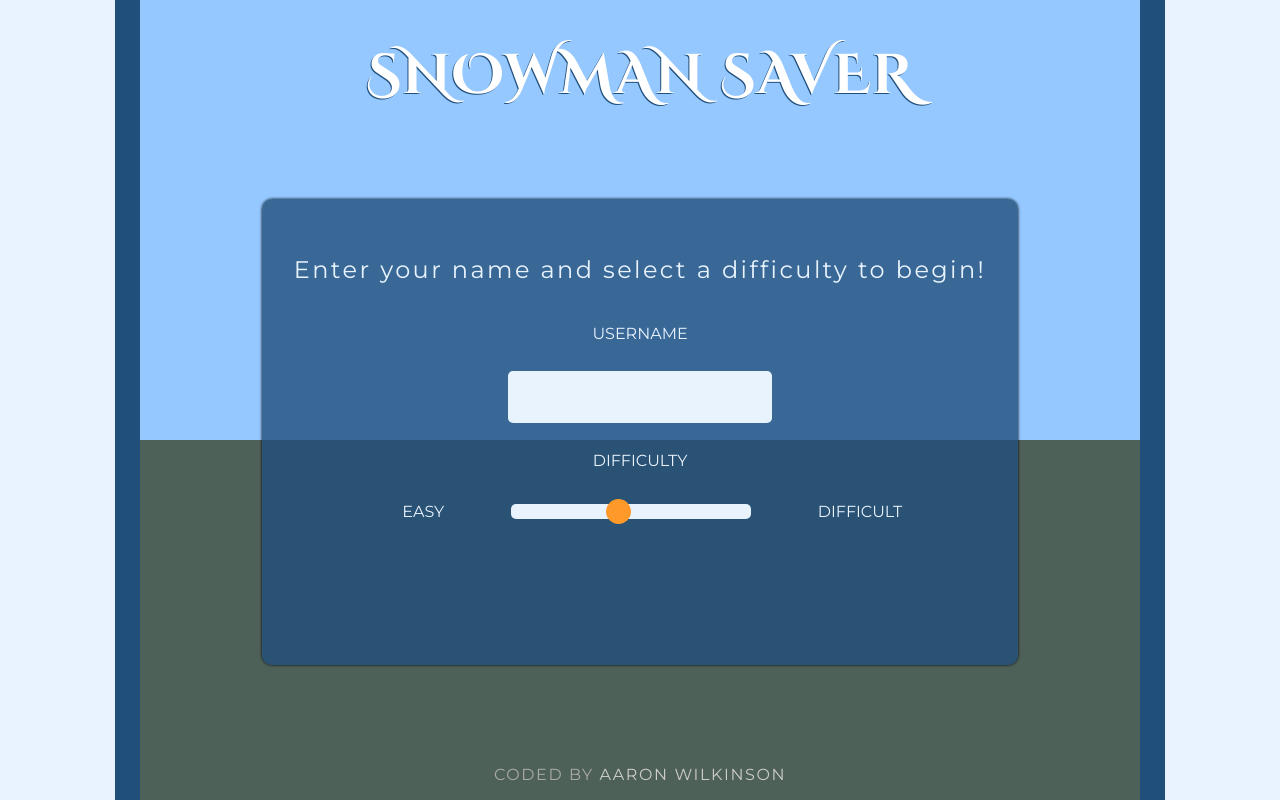
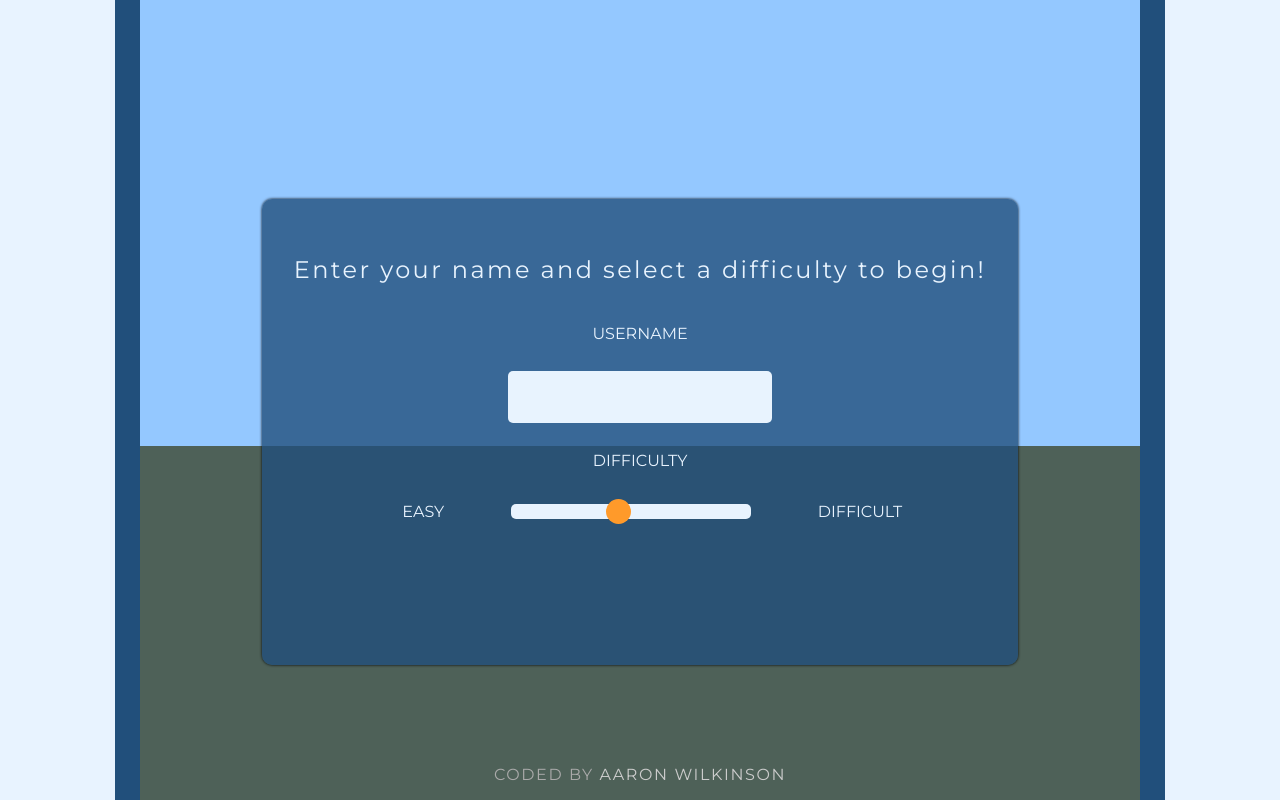
Before and after one commit to aaronkyl/hangman, a React app: page / in a window 1280 px wide. Built offline with nearby package versions, Linux system fonts and the light colour scheme.

Commit message:
minor edits

```diff
--- a/public/index.html
+++ b/public/index.html
@@ -10,7 +10,7 @@
     -->
     <link href="https://fonts.googleapis.com/css?family=Cinzel+Decorative:700|Montserrat:300,400,500" rel="stylesheet">
     <link rel="manifest" href="%PUBLIC_URL%/manifest.json">
-    <link rel="shortcut icon" href="%PUBLIC_URL%/favicon.ico">
+    <!-- <link rel="shortcut icon" href="%PUBLIC_URL%/favicon.ico"> -->
     <!--
       Notice the use of %PUBLIC_URL% in the tags above.
       It will be replaced with the URL of the `public` folder during the build.
--- a/server.js
+++ b/server.js
@@ -4,7 +4,7 @@ const path = require('path')              //Navigate to build folder
 const axios = require('axios')
 
 // instruct Express to serve the files in the build folder
-app.use(express.static(path.join(__dirname, 'build')))
+app.use(express.static(path.join(__dirname, 'public')))
 
 // API to get words from words API and avoid CORS issue that occures
 // when this external API is queried directly from the React app
@@ -18,7 +18,8 @@ app.get('/api/words', (req, res) => {
 
 // default to send all unknown requests a copy of our React app
 app.get('*', (req,res) => {
-  res.sendFile(path.join(__dirname, 'build/index.html'))
+  // res.sendFile(path.join(__dirname, 'build/index.html'))
+  res.sendFile(path.join(__dirname, 'public/index.html'))
  });
 
 const port = process.env.PORT || 3000
--- a/src/App.css
+++ b/src/App.css
@@ -28,18 +28,18 @@
   max-width: 1000px;
   margin: auto;
   min-height: 100vh;
-  background-color: #94c8ff;
+  background-color: #4e6158;
   border-right: 25px solid #214f7b;
   border-left: 25px solid #214f7b;
   position: relative;
 }
 
-.GroundDiv {
-  background-color: #4e6158;
+.SkyDiv {
+  background-color: #94c8ff;
   position: absolute;
-  bottom: 0;
+  top: 0;
   width: 100%;
-  height: 45%;
-  min-height: calc(100vh - 55%);
+  height: 446px;
+  /* min-height: calc(100vh - 55%); */
   z-index: 0;
 }
--- a/src/App.js
+++ b/src/App.js
@@ -13,7 +13,7 @@ class App extends Component {
     return (
       <div className={classes.App}>
         <Link to="/" className={classes.Link}><h1 className={classes.H1}>SNOWMAN SAVER</h1></Link>
-        <div className={classes.GroundDiv}></div>
+        <div className={classes.SkyDiv}></div>
         <Switch>
           <Route path='/' exact render={() => <LandingPage beginGame={this.beginGameHandler} />} />
           <Route path='/game' component={Hangman} />
```
